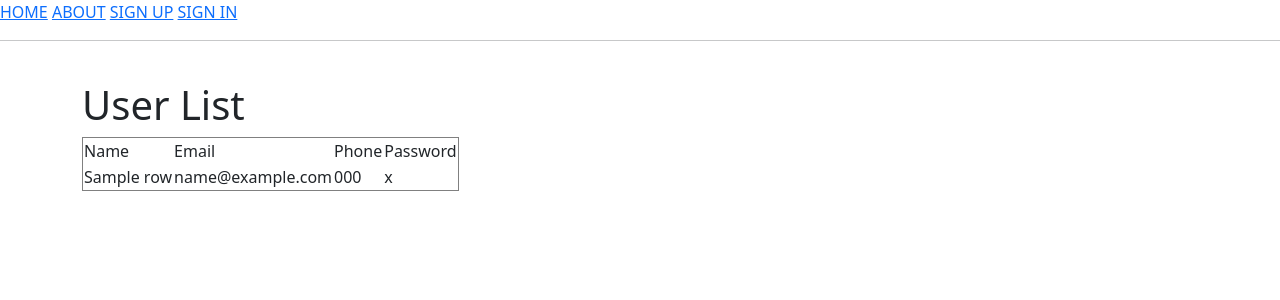
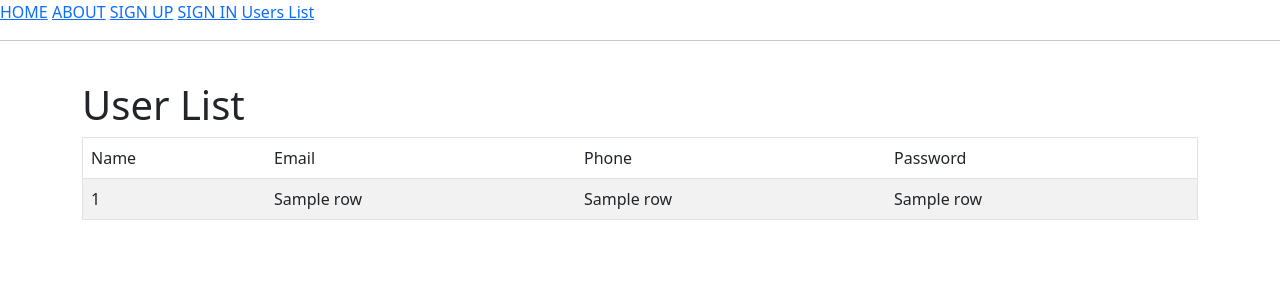
Before and after one commit to IBM-EPBL/IBM-Project-23937-1659933802, a Flask app: template Assignments/VankadaruLeelaSathvika/Assignment2/templates/users.html in a window 1280 px wide. Shown: the top 300 px of the page. Run offline with Flask 2, Linux system fonts and the light colour scheme; the template is opened without the code that fills it: most values are stand-ins (such as "Sample title", 1, 10 or a date in 2020).

Commit message:
completed Assignment 2

```diff
--- a/Assignments/VankadaruLeelaSathvika/Assignment2/app.py
+++ b/Assignments/VankadaruLeelaSathvika/Assignment2/app.py
@@ -1,6 +1,12 @@
 import imp
 from flask import Flask, render_template,request,redirect
 import sqlite3 as sql
+import ibm_db
+
+conn = ibm_db.connect("DATABASE=bludb;HOSTNAME=824dfd4d-99de-440d-9991-629c01b3832d.bs2io90l08kqb1od8lcg.databases.appdomain.cloud;PORT=30119;SECURITY=SSL;SSLServerCertificate=DigiCertGlobalRootCA.crt;UID=dpq83331;PWD=wc6BJHXIkfHrCmUg",'','')
+#conn = ibm_db.connect("DATABASE=<databasename>;HOSTNAME=<your-hostname>;PORT=<portnumber>;SECURITY=SSL;SSLServerCertificate=DigiCertGlobalRootCA.crt;UID=<username>;PWD=<password>",'','')
+
+
 app = Flask(__name__)
 
 @app.route('/')
@@ -22,30 +28,65 @@ def signin():
 @app.route('/postSignUpData',methods =['POST','GET'])
 def postSignUpData():
     if request.method == 'POST':
-        try:
-            name = request.form['name']
-            email = request.form['email']
-            phone = request.form['phone']
-            password = request.form['password']
-            with sql.connect("User_Database.db") as conn:
-                cur = conn.cursor()
-                cur.execute("Insert into users (name,email,phone,password) values (?,?,?,?)",(name,email,phone,password))
-                conn.commit()
-                msg = "Record Successfully Added!"
-        except:
-            conn.rollback()
-            msg = "error in insert Operation"
-        finally:
-            return render_template("users.html",msg=msg)
-            conn.close()
+        #sqlite
+        # try:
+        #     name = request.form['name']
+        #     email = request.form['email']
+        #     phone = request.form['phone']
+        #     password = request.form['password']
+        #     with sql.connect("User_Database.db") as conn:
+        #         cur = conn.cursor()
+        #         cur.execute("Insert into users (name,email,phone,password) values (?,?,?,?)",(name,email,phone,password))
+        #         conn.commit()
+        #         msg = "Record Successfully Added!"
+        # except:
+        #     conn.rollback()
+        #     msg = "error in insert Operation"
+        # finally:
+        #     return render_template("users.html",msg=msg)
+        #     conn.close()
+
+        name = request.form['name']
+        email = request.form['email']
+        phone = request.form['phone']
+        password = request.form['password']
+
+        sql = "SELECT * FROM users WHERE name =?"
+        stmt = ibm_db.prepare(conn, sql)
+        ibm_db.bind_param(stmt,1,name)
+        ibm_db.execute(stmt)
+        account = ibm_db.fetch_assoc(stmt)
+        if account:
+            return render_template('users.html', msg="You are already a member, please login using your details")
+        else:
+            insert_sql = "INSERT INTO users VALUES (?,?,?,?)"
+            prep_stmt = ibm_db.prepare(conn, insert_sql)
+            ibm_db.bind_param(prep_stmt, 1, name)
+            ibm_db.bind_param(prep_stmt, 2, email)
+            ibm_db.bind_param(prep_stmt, 3, phone)
+            ibm_db.bind_param(prep_stmt, 4, password)
+            ibm_db.execute(prep_stmt)
+        return render_template('index.html', msg="user Data saved successfuly..")
 
 @app.route('/users')
 def users():
-    con = sql.connect("User_Database.db")
-    con.row_factory = sql.Row
+    #sqlite
+    # con = sql.connect("User_Database.db")
+    # con.row_factory = sql.Row
 
-    cur = con.cursor()
-    cur.execute("select * from users")
+    # cur = con.cursor()
+    # cur.execute("select * from users")
 
-    users = cur.fetchall()
-    return render_template("users.html", users = users)
+    # users = cur.fetchall()
+    # return render_template("users.html", users = users)
+    users = []
+    sql = "SELECT * FROM users"
+    stmt = ibm_db.exec_immediate(conn, sql)
+    dictionary = ibm_db.fetch_both(stmt)
+    while dictionary != False:
+        print ("The Name is : ",  dictionary)
+        users.append(dictionary)
+        dictionary = ibm_db.fetch_both(stmt)
+
+    if users:
+        return render_template("users.html", users = users)
--- a/Assignments/VankadaruLeelaSathvika/Assignment2/templates/base.html
+++ b/Assignments/VankadaruLeelaSathvika/Assignment2/templates/base.html
@@ -14,6 +14,7 @@
         <a href="/about">ABOUT</a>
         <a href="/signup">SIGN UP</a>
         <a href="/signin">SIGN IN</a>
+        <a href="/users">Users List</a>
         <hr><br>
         <div class="container">
             {% block body %} {% endblock %}
--- a/Assignments/VankadaruLeelaSathvika/Assignment2/templates/users.html
+++ b/Assignments/VankadaruLeelaSathvika/Assignment2/templates/users.html
@@ -8,7 +8,7 @@
     <h1>User List</h1>
     {{ msg }}
 
-      <table border = 1>
+      <table class="table table-striped" border = 1>
          <thead>
             <td>Name</td>
             <td>Email</td>
@@ -18,10 +18,10 @@
 
          {% for row in users %}
             <tr>
-               <td>{{row["name"]}}</td>
-               <td>{{row["email"]}}</td>
-               <td> {{row["phone"]}}</td>
-               <td>{{row["password"]}}</td>
+               <td>{{row[0]}}</td>
+               <td>{{row[1]}}</td>
+               <td> {{row[2]}}</td>
+               <td>{{row[3]}}</td>
             </tr>
          {% endfor %}
       </table>
```
Also changed, not shown: 1 other file.
